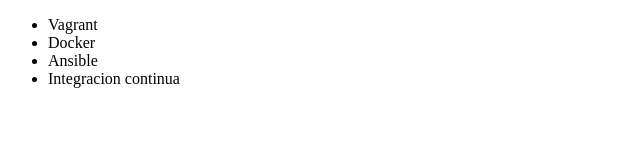
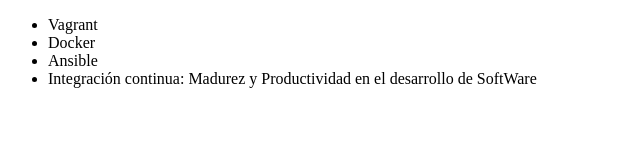
Before and after one commit to joseleal30/joseleal-git, a plain HTML site: page index.html in a window 1280 px wide. Shown: the whole page, without its empty margins (0-640 px from the left). Drawn offline with Linux system fonts and the light colour scheme.

Commit message:
renombrando curso integracion continua

```diff
--- a/index.html
+++ b/index.html
@@ -9,7 +9,7 @@
          <li> Vagrant </li>
          <li> Docker </li>
          <li> Ansible </li>
-         <li> Integracion continua </li>
+         <li> Integración continua: Madurez y Productividad en el desarrollo de SoftWare </li>
      </ul>
 </body>
 </html>
```
